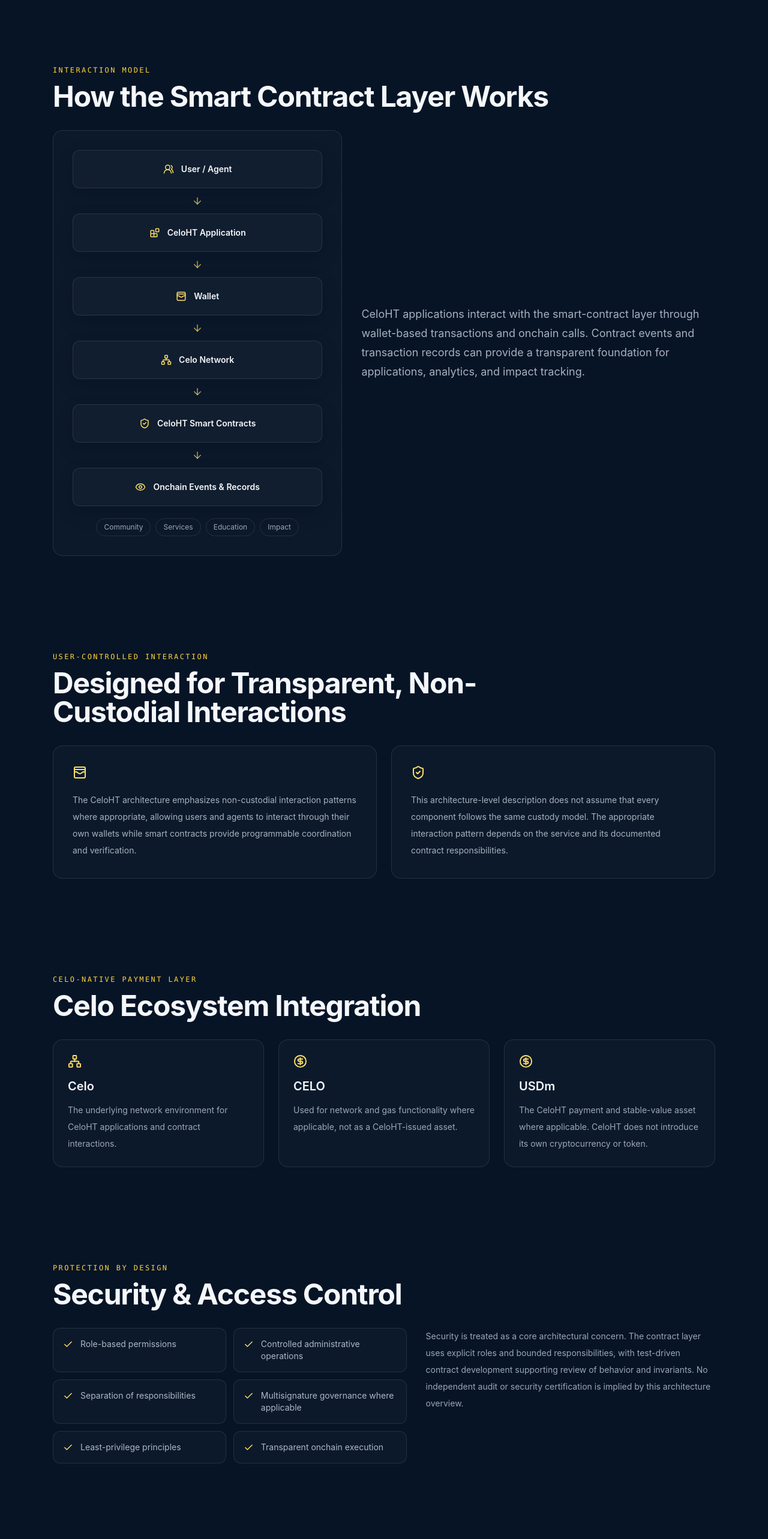
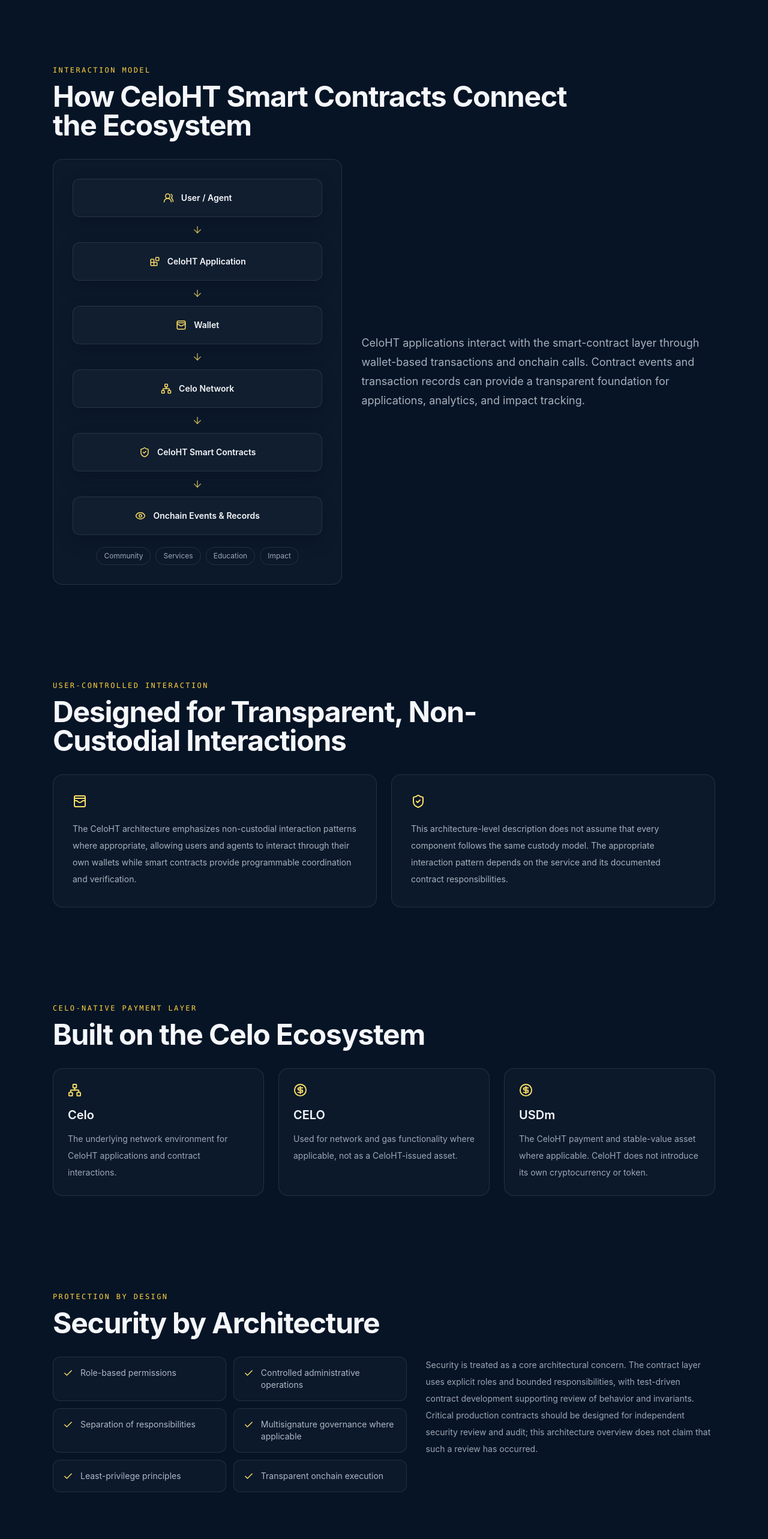
Before and after one commit to Celo-HaiTi/celoht-siteweb, a Next.js app: page /technology/smart-contracts in a window 1280 px wide. Shown: the part 1740-4306 px from the top of the page at 60% size. Built offline with nearby package versions, Linux system fonts and the light colour scheme; no server answers.

Commit message:
Complete Smart Contracts architecture page

```diff
--- a/src/app/technology/smart-contracts/page.tsx
+++ b/src/app/technology/smart-contracts/page.tsx
@@ -278,7 +278,7 @@
 
       <Section
         eyebrow="Interaction model"
-        title="How the Smart Contract Layer Works"
+        title="How CeloHT Smart Contracts Connect the Ecosystem"
       >
         <div className="grid gap-8 lg:grid-cols-[0.9fr_1.1fr] lg:items-center">
           <div className="rounded-2xl border border-gold-500/20 bg-gold-500/5 p-6 sm:p-8">
@@ -355,7 +355,7 @@
 
       <Section
         eyebrow="Celo-native payment layer"
-        title="Celo Ecosystem Integration"
+        title="Built on the Celo Ecosystem"
       >
         <div className="grid gap-6 lg:grid-cols-3">
           {[
@@ -391,7 +391,7 @@
         </div>
       </Section>
 
-      <Section eyebrow="Protection by design" title="Security & Access Control">
+      <Section eyebrow="Protection by design" title="Security by Architecture">
         <div className="grid gap-8 lg:grid-cols-[1.1fr_0.9fr]">
           <div className="grid gap-3 sm:grid-cols-2">
             {[
@@ -419,9 +419,38 @@
             Security is treated as a core architectural concern. The contract
             layer uses explicit roles and bounded responsibilities, with
             test-driven contract development supporting review of behavior and
-            invariants. No independent audit or security certification is
-            implied by this architecture overview.
+            invariants. Critical production contracts should be designed for
+            independent security review and audit; this architecture overview
+            does not claim that such a review has occurred.
           </p>
+        </div>
+      </Section>
+
+      <Section eyebrow="Technical foundation" title="Technology Stack">
+        <div className="rounded-2xl border border-gold-500/20 bg-gold-500/5 p-5 sm:p-8">
+          <div className="grid gap-3 sm:grid-cols-6 sm:items-center">
+            {[
+              "Solidity",
+              "EVM-compatible",
+              "Celo",
+              "USDm",
+              "Wallets",
+              "CeloHT Applications",
+            ].map((item, index, stack) => (
+              <div key={item} className="contents">
+                <div className="flex min-h-14 items-center justify-center rounded-xl border border-parchment-100/12 bg-navy-900/70 px-3 py-3 text-center text-sm font-semibold text-parchment-50">
+                  {item}
+                </div>
+                {index < stack.length - 1 && (
+                  <ArrowDown
+                    className="mx-auto text-gold-300/70 sm:hidden"
+                    size={18}
+                    aria-hidden="true"
+                  />
+                )}
+              </div>
+            ))}
+          </div>
         </div>
       </Section>
 
@@ -461,10 +490,7 @@
         </div>
       </Section>
 
-      <Section
-        eyebrow="Composable foundation"
-        title="Built as a Modular Protocol Layer"
-      >
+      <Section eyebrow="Composable foundation" title="Modular by Design">
         <div className="grid gap-8 lg:grid-cols-[0.8fr_1.2fr] lg:items-center">
           <div className="rounded-2xl border border-gold-500/20 bg-gold-500/5 p-6 sm:p-8">
             <div className="flex items-center gap-3 font-display text-lg font-semibold text-parchment-50">
@@ -547,11 +573,11 @@
       <section className="mx-auto max-w-6xl px-4 py-14 sm:px-6 lg:py-20">
         <div className="border border-navy-800 bg-navy-950 px-6 py-12 text-center text-parchment-50 shadow-[0_20px_50px_rgba(8,18,37,0.14)] sm:px-16 sm:py-14">
           <h2 className="font-display text-3xl font-semibold sm:text-4xl">
-            Explore the CeloHT Technology
+            Explore the CeloHT Smart Contract Code
           </h2>
           <p className="mx-auto mt-4 max-w-xl text-parchment-100/75">
-            See how the DApp and the public smart-contract repository fit into CeloHT&apos;s broader
-            technical ecosystem.
+            Explore the open-source smart-contract architecture and
+            implementation.
           </p>
           <div className="mt-8 flex flex-wrap items-center justify-center gap-4">
             <Link
```
